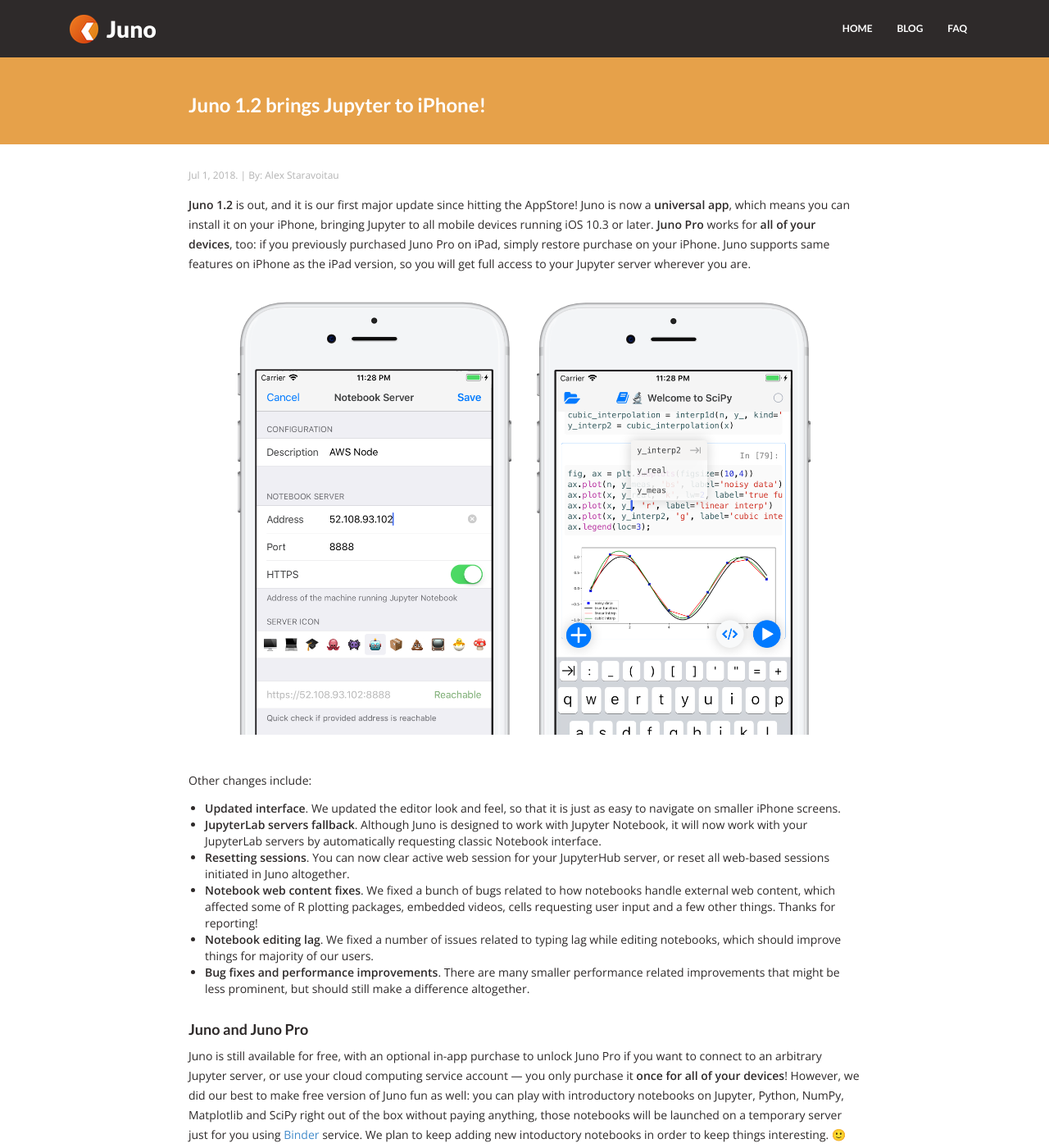
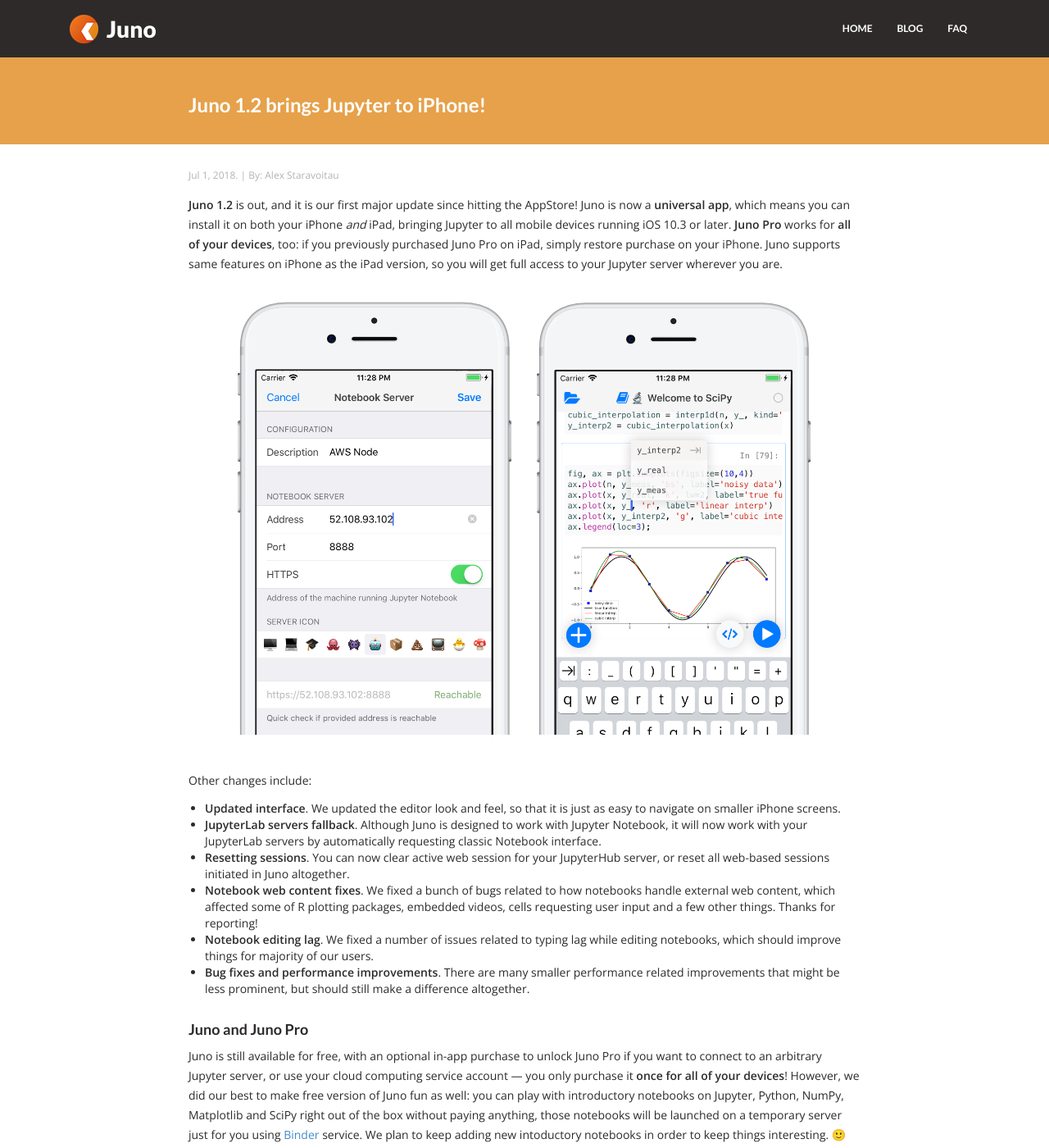
Before and after one commit to test-juno-sh/juno-website-test, a Jekyll site: the page built from _posts/2018-07-01-juno-v-1-2-appstore-release.markdown, in a window 1280 px wide and 1400 px high. Shown: the whole window at 82% size. Built offline with Jekyll 4.4.1, drawn with Linux system fonts in a browser that asks for light colours; nearby versions of some CDN libraries; some of the changed text lies outside the part shown.

Commit message:
Minor wording changes

```diff
--- a/_posts/2018-07-01-juno-v-1-2-appstore-release.markdown
+++ b/_posts/2018-07-01-juno-v-1-2-appstore-release.markdown
@@ -8,7 +8,7 @@
 author: Alex Staravoitau
 ---
 
-**Juno 1.2** is out, and it is our first major update since hitting the AppStore! Juno is now a **universal app**, which means you can install it on your iPhone, bringing Jupyter to all mobile devices running iOS 10.3 or later. **Juno Pro** works for **all of your devices**, too: if you previously purchased Juno Pro on iPad, simply restore purchase on your iPhone. Juno supports same features on iPhone as the iPad version, so you will get full access to your Jupyter server wherever you are. <!--more-->
+**Juno 1.2** is out, and it is our first major update since hitting the AppStore! Juno is now a **universal app**, which means you can install it on both your iPhone _and_ iPad, bringing Jupyter to all mobile devices running iOS 10.3 or later. **Juno Pro** works for **all of your devices**, too: if you previously purchased Juno Pro on iPad, simply restore purchase on your iPhone. Juno supports same features on iPhone as the iPad version, so you will get full access to your Jupyter server wherever you are. <!--more-->
 
 <span style="display:block; height: 20px;"></span>
 ![Juno demo notebooks](/assets/img/blog/appstore_release_v_1_2_0.png)
```
Also changed, not shown: other parts of _posts/2018-07-01-juno-v-1-2-appstore-release.markdown (+1 -1 lines).
